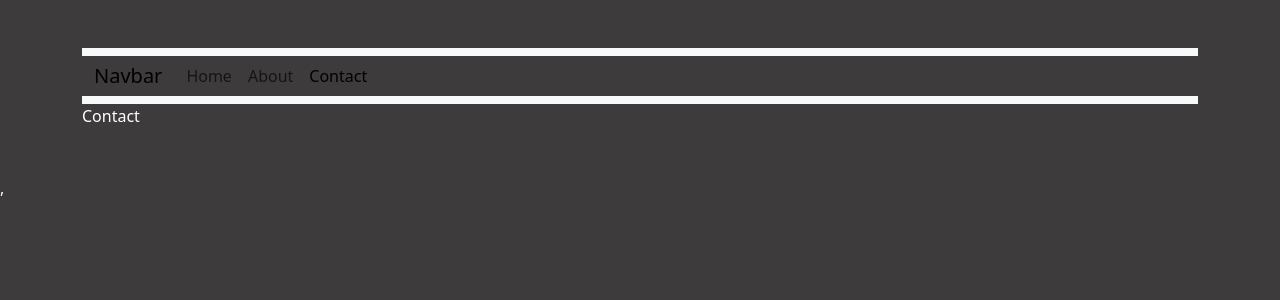
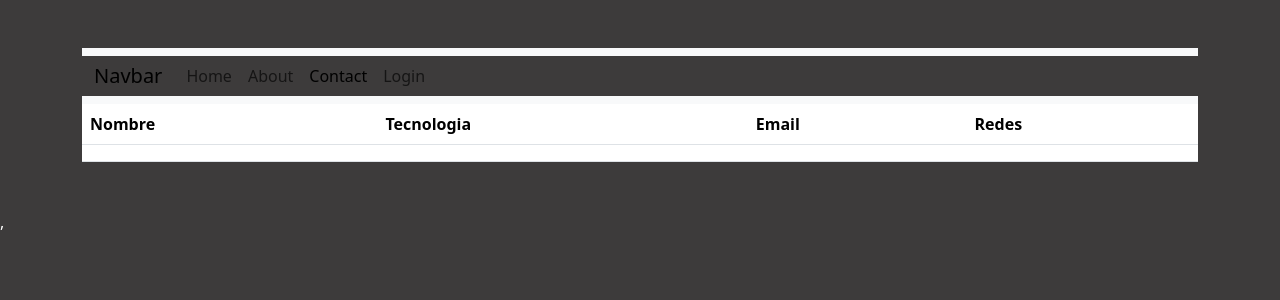
Before and after one commit to carlos8788/sergiCodeReact, a React (Vite) app: page /contact in a window 1280 px wide. Shown: the top 300 px of the page. Built offline with nearby package versions, Linux system fonts and the light colour scheme.

Commit message:
usecontext ready

```diff
--- a/src/App.jsx
+++ b/src/App.jsx
@@ -7,20 +7,24 @@ import { Navigate, Route, Routes } from 'react-router-dom';
 import { Home } from './routes/Home';
 import { About } from './routes/About';
 import { Contact } from './routes/Contact';
+import { UsuarioProvider } from './context/UsuarioProvider';
+import { Login } from './routes/Login';
 
 
 const App = () => {
-  return(
-    <div className='container my-5'>
-      <NavBar/>
-      <Routes>
-        <Route path='/' element={<Home/>}/>
-        <Route path='/about' element={<About/>}/>
-        <Route path='/contact' element={<Contact/>}/>
-        <Route path='/*' element={<Navigate to='/' />}/>
-      </Routes>
-
-    </div>
+  return (
+    <UsuarioProvider>
+      <div className='container my-5'>
+        <NavBar />
+        <Routes>
+          <Route path='/' element={<Home />} />
+          <Route path='/about' element={<About />} />
+          <Route path='/contact' element={<Contact />} />
+          <Route path='/login' element={<Login />} />
+          <Route path='/*' element={<Navigate to='/' />} />
+        </Routes>
+      </div>
+    </UsuarioProvider>
   )
 }
 
--- a/src/components/NavBar.jsx
+++ b/src/components/NavBar.jsx
@@ -20,6 +20,9 @@ export const NavBar = () => {
                         <li className="nav-item">
                             <NavLink className="nav-link" to="/contact">Contact</NavLink>
                         </li>
+                        <li className="nav-item">
+                            <NavLink className="nav-link" to="/login">Login</NavLink>
+                        </li>
 
                     </ul>
                 </div>
--- /dev/null
+++ b/src/context/UsuarioContext.jsx
@@ -0,0 +1,3 @@
+import { createContext } from "react";
+
+export const UsuarioContext = createContext();
--- /dev/null
+++ b/src/context/UsuarioProvider.jsx
@@ -0,0 +1,18 @@
+import React, { useState } from 'react'
+import { UsuarioContext } from './UsuarioContext'
+
+// const usuario = {
+//     nombre: 'Luis',
+//     tecnologia: 'React',
+//     mail: 'luis@gmail.com',
+//     redes: '@Luis'
+// }
+
+export const UsuarioProvider = ({children}) => {
+    const [usuario, setUsuario] = useState({})
+  return (
+    <UsuarioContext.Provider value={{usuario, setUsuario}}>
+        {children}
+    </UsuarioContext.Provider>
+  )
+}
--- a/src/routes/Contact.jsx
+++ b/src/routes/Contact.jsx
@@ -1,7 +1,26 @@
-import React from 'react'
+import React, { useContext } from 'react'
+import { UsuarioContext } from '../context/UsuarioContext'
 
 export const Contact = () => {
+  const { usuario } = useContext( UsuarioContext )
   return (
-    <div>Contact</div>
+    <table className="table">
+      <thead>
+        <tr>
+          <th scope="col">Nombre</th>
+          <th scope="col">Tecnologia</th>
+          <th scope="col">Email</th>
+          <th scope="col">Redes</th>
+        </tr>
+      </thead>
+      <tbody>
+        <tr>
+          <th >{usuario.nombre}</th>
+          <td>{usuario.tecnologia}</td>
+          <td>{usuario.mail}</td>
+          <td>{usuario.redes}</td>
+        </tr>
+      </tbody>
+    </table>
   )
 }
--- /dev/null
+++ b/src/routes/Login.jsx
@@ -0,0 +1,43 @@
+import React, { useContext } from 'react'
+import { useForm } from '../hooks/useForm'
+import { UsuarioContext } from '../context/UsuarioContext'
+
+export const Login = () => {
+    const initialForm = {
+        nombre: '',
+        tecnologia: '',
+        mail: '',
+        redes: ''
+    }
+
+    const { formState, nombre, tecnologia, mail, redes, onInputChange } = useForm(initialForm)
+    const {setUsuario} = useContext(UsuarioContext)
+    const onSubmit = (e) => {
+        e.preventDefault()
+        setUsuario(formState)
+
+    }
+    return (
+        <>
+            <form className='container' onSubmit={onSubmit}>
+                <div className="mb-3">
+                    <label htmlFor="nombre" className="form-label">Nombre</label>
+                    <input type="text" className="form-control" name="nombre" value={nombre} onChange={onInputChange}/>
+                </div>
+                <div className="mb-3">
+                    <label htmlFor="tecnologia" className="form-label">Tecnos</label>
+                    <input type="text" className="form-control" name="tecnologia" value={tecnologia} onChange={onInputChange}/>
+                </div>
+                <div className="mb-3">
+                    <label htmlFor="mail" className="form-label">Email</label>
+                    <input type="text" className="form-control" name="mail" value={mail} onChange={onInputChange}/>
+                </div>
+                <div className="mb-3">
+                    <label htmlFor="redes" className="form-label">Redes</label>
+                    <input type="text" className="form-control" name="redes" value={redes} onChange={onInputChange}/>
+                </div>
+                <button type="submit" className="btn btn-primary">Register</button>
+            </form>
+        </>
+    )
+}
```
